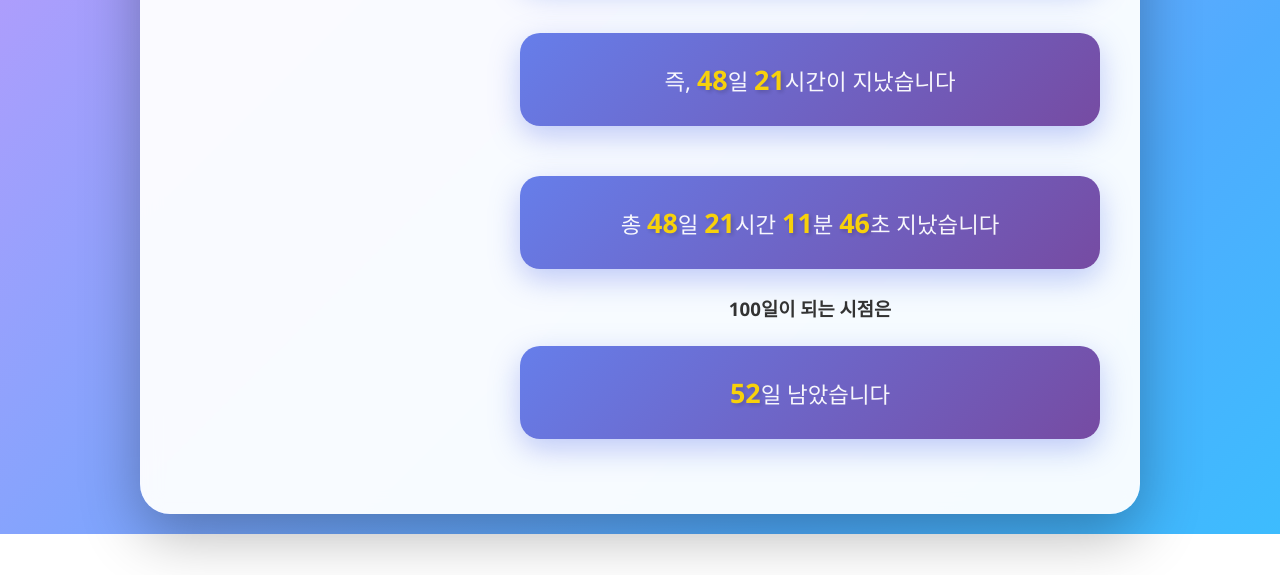
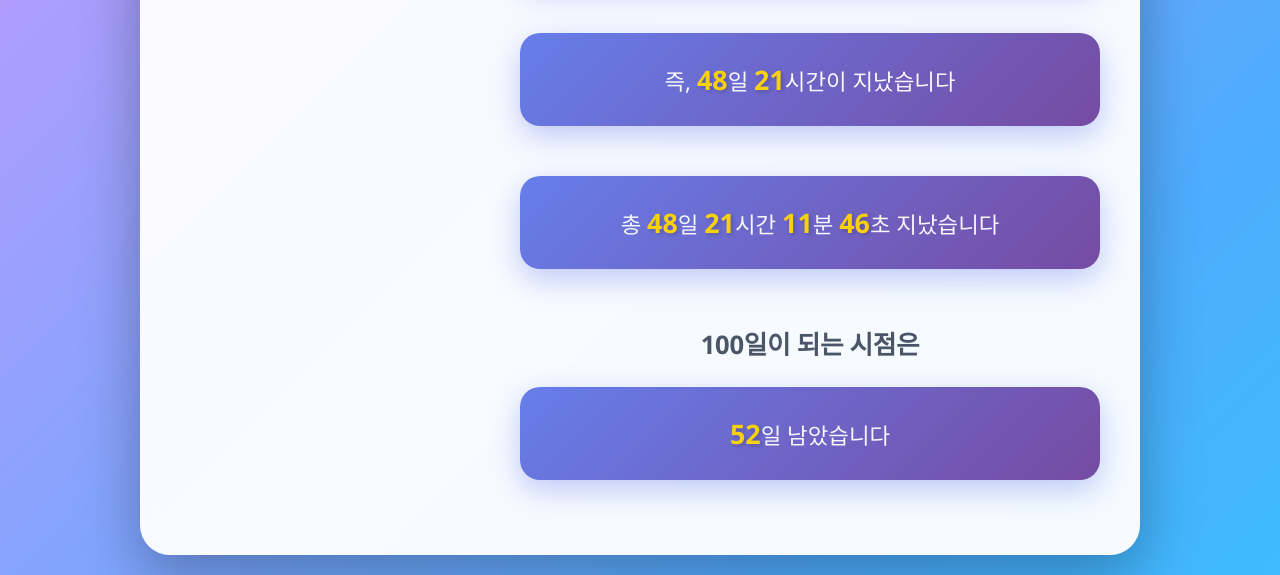
Before and after one commit to jaylineweb/Growth-Log, a plain HTML site: page index.html in a window 1280 px wide. Shown: the part 429-1004 px from the top of the page. Before the commit the page ends 963 px from the top, so only its background shows below. Drawn offline with nearby package versions, Linux system fonts and the light colour scheme.

Commit message:
Add styles for day100 display and title

```diff
--- a/css/style.css
+++ b/css/style.css
@@ -49,6 +49,8 @@ body { display: flex; flex-direction: column; justify-content: center; align-ite
   to { opacity: 1; transform: translateY(0); }
 }
 .title { font-size: 2.2rem; font-weight: 700; margin-bottom: 30px; color: #4a5568; letter-spacing: -0.5px; }
+.day100-display { margin-top: 30px; }
+.day100-title { font-size: 1.6rem; font-weight: 600; margin-bottom: 15px; color: #4a5568; letter-spacing: -0.3px; }
 .time-display { margin: 25px 0; padding: 25px; background: linear-gradient(135deg, #667eea 0%, #764ba2 100%); border-radius: 20px; color: white; box-shadow: 0 10px 30px rgba(102, 126, 234, 0.4); transition: transform 0.3s ease, box-shadow 0.3s ease; }
 .time-display:hover { transform: translateY(-5px); box-shadow: 0 15px 40px rgba(102, 126, 234, 0.5); }
 .time-display h1 { font-size: 1.8rem; font-weight: 600; line-height: 1.6; margin: 0; }
```
